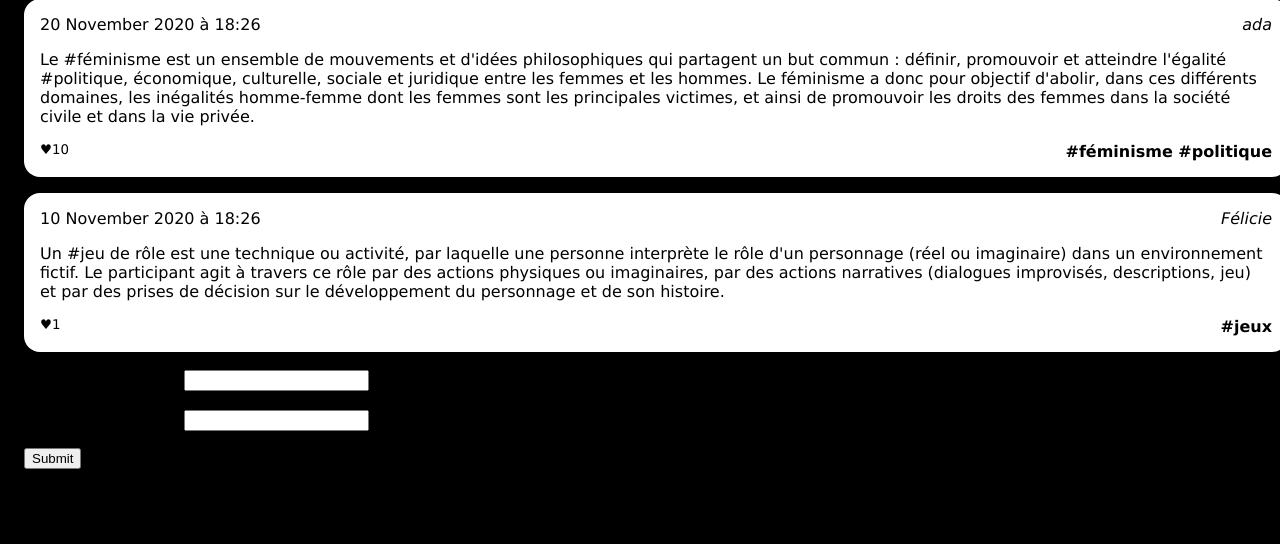
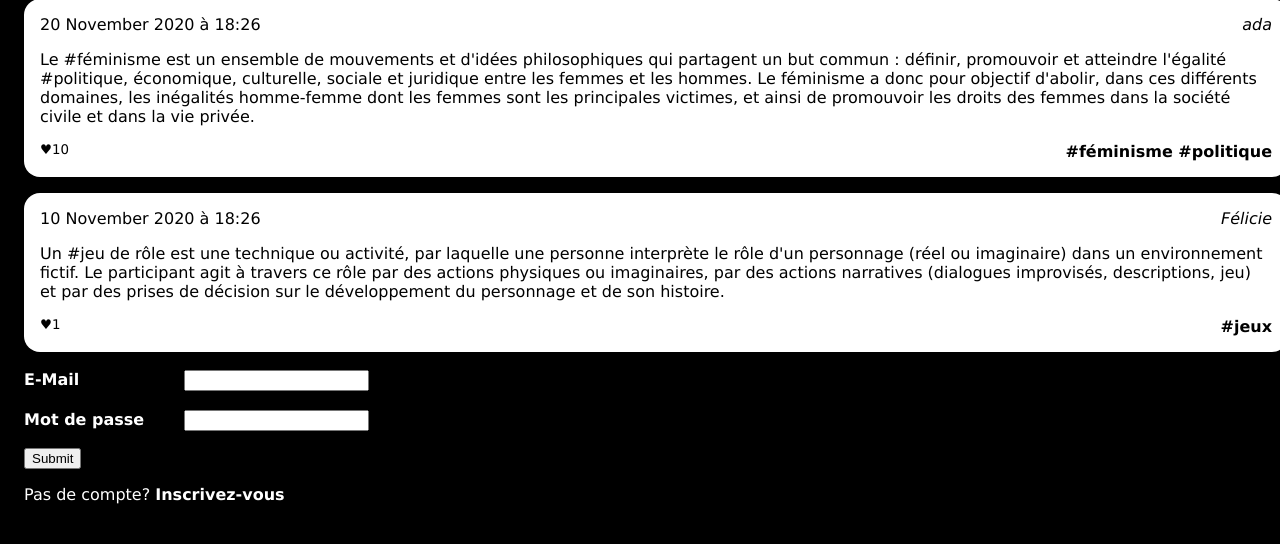
Before and after one commit to Nastiakor/reseau_social_php_Anastasia_Helene_Leon, a PHP site: page /homepage.php in a window 1280 px wide. Shown: the part 331-875 px from the top of the page. Run offline with PHP 8.4, Linux system fonts and the light colour scheme; data comes from the database, SQL or seed files in the repository; data that the repository does not hold is empty.

Commit message:
Homepage modifs

```diff
--- a/ReSoc/style.css
+++ b/ReSoc/style.css
@@ -15,6 +15,12 @@ a {
   text-decoration: none;
   color: white;
 }
+
+.homepageText {
+  text-decoration: none;
+  color: white;
+}
+
 a:hover {
   text-decoration: none;
   color: #aaa;
--- a/ReSoc/templates/news&login.php
+++ b/ReSoc/templates/news&login.php
@@ -13,29 +13,21 @@
         <form action="homepage.php" method="post">
             <input type='hidden'name='email'>
             <dl>
-                <dt><label for='email'>E-Mail</label></dt>
+                <dt><label class='homepageText' for='email'>E-Mail</label></dt>
                 <dd><input type='email'name='email'></dd>
-                <dt><label for='password'>Mot de passe</label></dt>
+                <dt><label class='homepageText' for='password'>Mot de passe</label></dt>
                 <dd><input type='password'name='password'></dd>
             </dl>
             <input type='submit'>
         </form>
         <p>
             <?php
-            if (!$user OR $user["password"] != $passwdAVerifier)
-            {
-                echo "IMPOSTEUR: MAIL OU PASSWORD INVALIDES";
 
-            } else
-            {
-                $_SESSION['connected_id']=$user['id'];
-                header("Location: feed.php?user_id=".$user['id']);
-            }
             ?>
         </p>
-        <p>
+        <p class='homepageText'>
             Pas de compte?
-            <a href='signUp.php'>Inscrivez-vous</a>
+            <a class='homepageText' href='signUp.php'>Inscrivez-vous</a>
         </p>
     </div>
 </main>
--- a/ReSoc/templates/userSignUp.php
+++ b/ReSoc/templates/userSignUp.php
@@ -21,8 +21,8 @@
             <?php
             if ($statement)
             {
-                echo "Votre inscription est un succès " . $new_alias ."! ";
-                echo "<a href='login.php'> Connectez-vous!</a>";
+                echo "Votre inscription est un succès" . $new_alias ."! ";
+                echo "<a href='login.php'> Connectez-vous</a>";
             }
             ?>
         </p>
```
